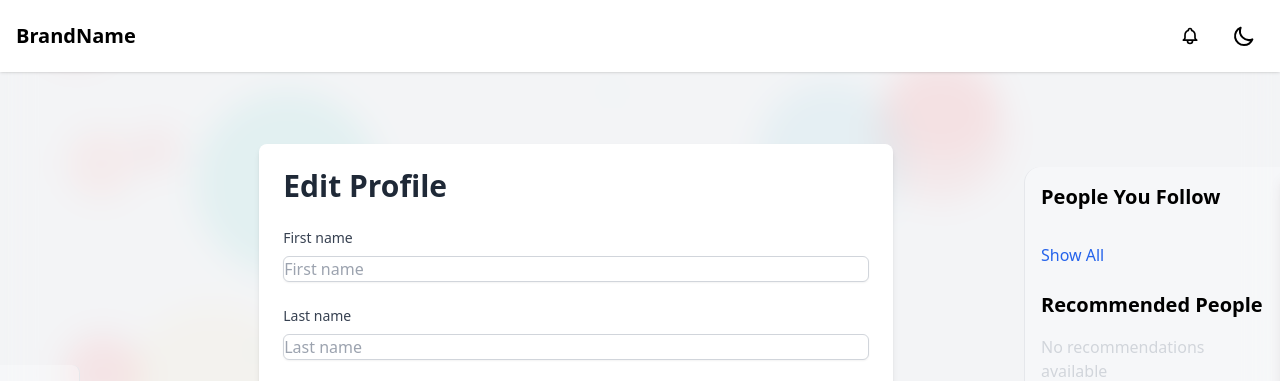
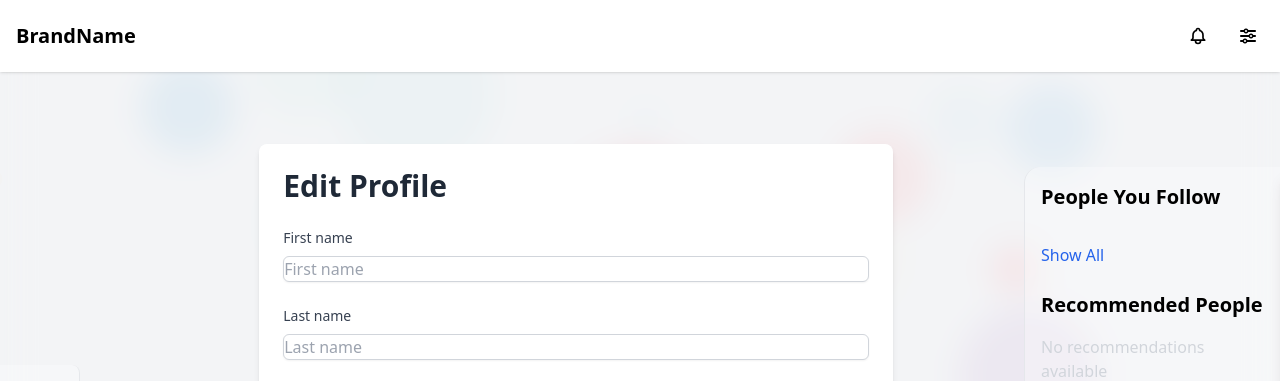
Before and after one commit to Sagnify/social-app, a Django app: a page that uses home/templates/base.html in a window 1280 px wide; the page is wider, and only the part inside the window is pictured. Shown: the top 381 px of that part. Run offline with Django 5.2, Linux system fonts and the light colour scheme; the visitor is signed in with stand-in values (Sample User, id 1); data comes from the database, SQL or seed files in the repository; some libraries are stand-ins or nearby versions.

Commit message:
"Commit"

```diff
--- a/home/templates/base.html
+++ b/home/templates/base.html
@@ -125,18 +125,46 @@
                   {% endif %}
               </button>
 
-                <button id="themeToggle" class="p-2 rounded-full">
-                    <svg id="moonIcon" xmlns="http://www.w3.org/2000/svg" class="h-6 w-6" fill="none" viewBox="0 0 24 24" stroke="currentColor">
-                        <path stroke-linecap="round" stroke-linejoin="round" stroke-width="2" d="M20.354 15.354A9 9 0 018.646 3.646 9.003 9.003 0 0012 21a9.003 9.003 0 008.354-5.646z" />
-                    </svg>
-                    <svg id="sunIcon" xmlns="http://www.w3.org/2000/svg" class="h-6 w-6 hidden" fill="none" viewBox="0 0 24 24" stroke="currentColor">
-                        <path stroke-linecap="round" stroke-linejoin="round" stroke-width="2" d="M12 3v1m0 16v1m9-9h-1M4 12H3m15.364 6.364l-.707-.707M6.343 6.343l-.707-.707m12.728 0l-.707.707M6.343 17.657l-.707.707M16 12a4 4 0 11-8 0 4 4 0 018 0z" />
-                    </svg>
+              <!-- Settings Button -->
+              <button id="settingsToggle" class="p-2 rounded-full">
+                <i class="fa-solid fa-sliders"></i>
               </button>
           </div>
-
       </div>
   </nav>
+
+<!-- Settings Modal -->
+<div id="settingsModal" class="fixed inset-0 bg-gray-800 bg-opacity-50 flex items-center justify-center z-50 hidden">
+  <div class="bg-white dark:bg-gray-800 p-6 rounded-lg shadow-lg">
+      <h2 class="text-lg font-semibold mb-4">Settings</h2>
+      <div class="mb-4">
+          <label for="themeSwitch" class="flex items-center cursor-pointer">
+              <span class="mr-2">Theme:</span>
+              <select id="themeSwitch" class="bg-gray-200 dark:bg-gray-700 rounded p-2">
+                  <option value="light">Light</option>
+                  <option value="dark">Dark</option>
+              </select>
+          </label>
+      </div>
+      <button id="closeSettings" class="mt-4 bg-blue-500 text-white py-2 px-4 rounded">Close</button>
+  </div>
+</div>
+
+
+  <script>
+      // Toggle Settings Modal
+      document.getElementById('settingsToggle').addEventListener('click', function() {
+          document.getElementById('settingsModal').classList.toggle('hidden');
+      });
+
+      // Close Settings Modal
+      document.getElementById('closeSettings').addEventListener('click', function() {
+          document.getElementById('settingsModal').classList.add('hidden');
+      });
+
+
+  </script>
+
 
 
     <div class="flex h-screen pt-20">
@@ -273,25 +301,21 @@
 <!-- dark mode -->
 <script>
   document.addEventListener('DOMContentLoaded', function() {
-      const themeToggle = document.getElementById('themeToggle');
+      const themeSwitch = document.getElementById('themeSwitch');
       const html = document.documentElement;
-      const moonIcon = document.getElementById('moonIcon');
-      const sunIcon = document.getElementById('sunIcon');
       const emojiPicker = document.getElementById('emoji-picker');
 
       function setTheme(isDark) {
           if (isDark) {
               html.classList.add('dark');
-          moonIcon.classList.add('hidden');
-          sunIcon.classList.remove('hidden');
+              themeSwitch.value = 'dark'; // Set the dropdown to Dark
               if (emojiPicker) {
                   emojiPicker.classList.add('dark');
               }
               localStorage.theme = 'dark';
           } else {
               html.classList.remove('dark');
-          moonIcon.classList.remove('hidden');
-          sunIcon.classList.add('hidden');
+              themeSwitch.value = 'light'; // Set the dropdown to Light
               if (emojiPicker) {
                   emojiPicker.classList.remove('dark');
               }
@@ -299,19 +323,21 @@
           }
       }
 
-      // Check for saved theme preference or use user's system preference
-      // if (localStorage.theme === 'dark' || (!('theme' in localStorage) && window.matchMedia('(prefers-color-scheme: dark)').matches)) {
-      //   setTheme(true);
-      // } else {
-      //   setTheme(false);
-      // }
+      // Initialize the theme based on saved preference or system preference
+      if (localStorage.theme === 'dark' || (!('theme' in localStorage) && window.matchMedia('(prefers-color-scheme: dark)').matches)) {
+          setTheme(true);
+      } else {
+          setTheme(false);
+      }
 
-      // Toggle theme on button click
-      themeToggle.addEventListener('click', function() {
-        setTheme(!html.classList.contains('dark'));
+      // Change theme when the user selects a different option
+      themeSwitch.addEventListener('change', function() {
+          setTheme(themeSwitch.value === 'dark');
       });
   });
 </script>
+
+
 <!-- particle background -->
 <script>
 document.addEventListener('DOMContentLoaded', function() {
```
Lines whose indentation alone changed are shown as unchanged.
